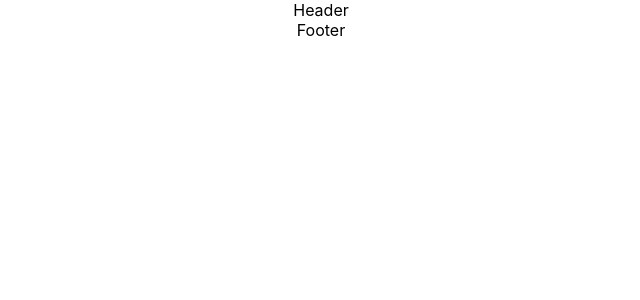
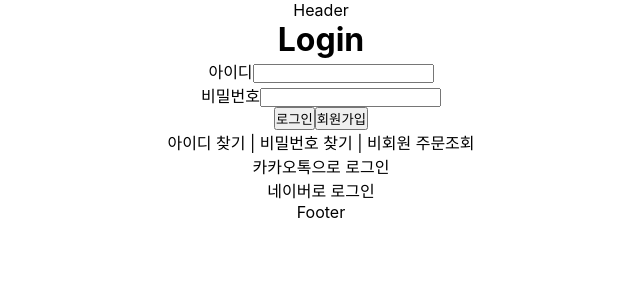
Before and after one commit to Sung-Heee/store-front, a React (Create React App) app: page /login in a window 1280 px wide. Before the commit this address had no page. Shown: the top 300 px of the page, without its empty margins (319-959 px from the left). Built offline with nearby package versions, Linux system fonts and the light colour scheme.

Commit message:
Feat: 로그인

```diff
--- a/src/App.js
+++ b/src/App.js
@@ -3,6 +3,7 @@ import './App.css';
 import Header from './components/Header';
 import MainPage from './pages/MainPage';
 import Footer from './components/Footer';
+import LoginPage from './pages/LoginPage';
 
 function App() {
   return (
@@ -10,6 +11,7 @@ function App() {
       <Header />
       <Routes>
         <Route path="/" element={<MainPage />} />
+        <Route path="/login" element={<LoginPage />} />
       </Routes>
       <Footer />
     </div>
--- /dev/null
+++ b/src/pages/LoginPage.jsx
@@ -0,0 +1,24 @@
+import React from 'react';
+
+export default function LoginPage() {
+  return (
+    <div className="login-part">
+      <h1>Login</h1>
+      <p>
+        아이디
+        <input type="text" />
+      </p>
+      <p>
+        비밀번호
+        <input type="text" />
+      </p>
+      <button>로그인</button>
+      <button>회원가입</button>
+      <br />
+      <span>아이디 찾기</span> | <span>비밀번호 찾기</span> |{' '}
+      <span>비회원 주문조회</span>
+      <div>카카오톡으로 로그인</div>
+      <div>네이버로 로그인</div>
+    </div>
+  );
+}
```
